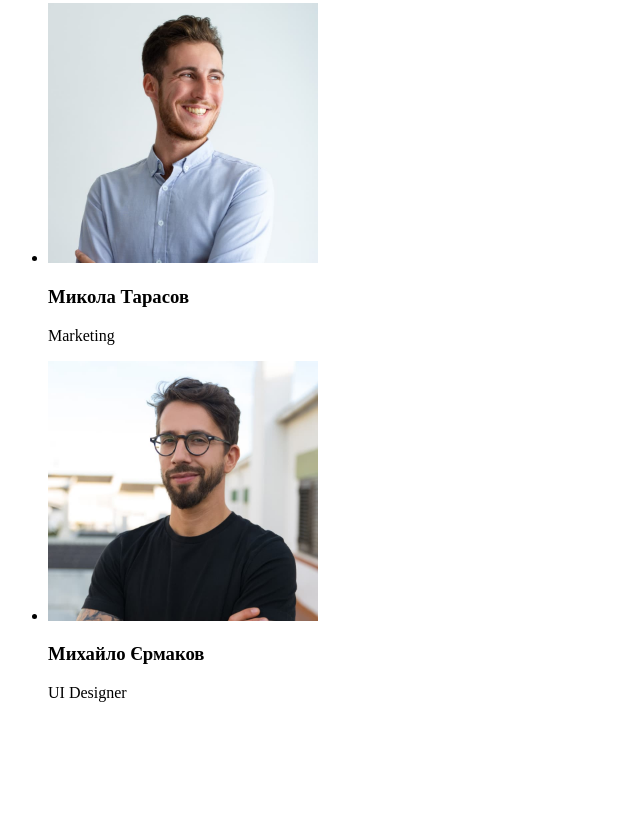
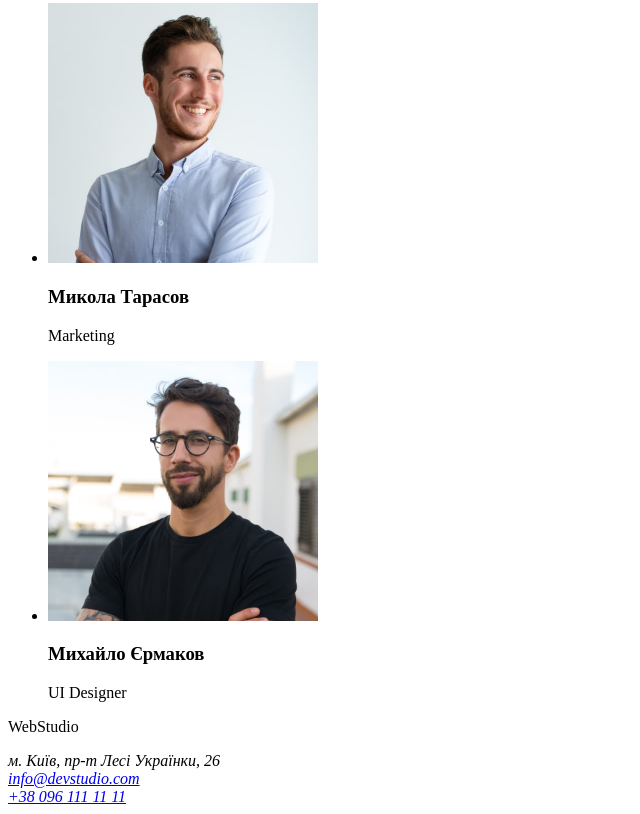
Before and after one commit to shandaliuk/goit-markup-hw-01, a plain HTML site: page index.html in a window 1280 px wide. Shown: the part 2315-3129 px from the top of the page, without its empty margins (0-640 px from the left). Before the commit the page ends 3033 px from the top, so only its background shows below. Drawn offline with Linux system fonts and the light colour scheme.

Commit message:
Adding footer

```diff
--- a/index.html
+++ b/index.html
@@ -92,6 +92,13 @@
         </ul>
       </section>
     </main>
-    <footer></footer>
+    <footer>
+      <p>WebStudio</p>
+      <address>
+        м. Київ, пр-т Лесі Українки, 26 <br />
+        <a href="mailto:info@devstudio.com">info@devstudio.com</a> <br />
+        <a href="tel:+380961111111">+38 096 111 11 11</a>
+      </address>
+    </footer>
   </body>
 </html>
```
